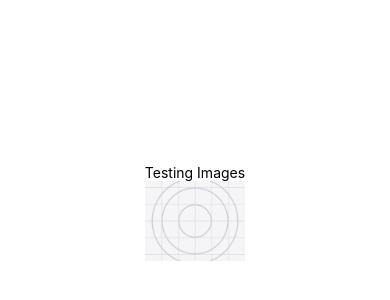
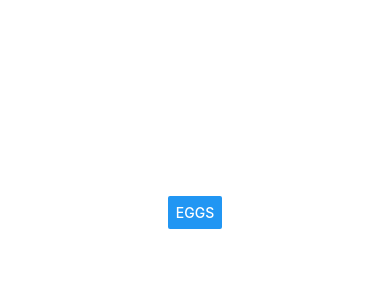
Before and after one commit to aa-ag/rntest, a React Native app in the folder DoneWithIt/: screen / in a window 390 px wide. Shown: the part 210-510 px from the top of the page. Built offline with nearby package versions, Linux system fonts and the light colour scheme.

Commit message:
Add buton

```diff
--- a/DoneWithIt/App.js
+++ b/DoneWithIt/App.js
@@ -1,13 +1,11 @@
 import React from "react";
-import { StyleSheet, Text, View, SafeAreaView, Image, TouchableWithoutFeedback } from 'react-native';
+import { StyleSheet, SafeAreaView } from 'react-native';
+import { Button } from "react-native-web";
 
 export default function App() {
   return (
     <SafeAreaView style={styles.container}>
-      <Text>Testing Images</Text>
-      <TouchableWithoutFeedback onPress={() => console.log("working!")}>
-        <Image style={{ width: 100, height: 80 }} source={require("./assets/icon.png")} />
-      </TouchableWithoutFeedback>
+      <Button title="Eggs" onPress={() => window.open("https://www.google.com/search?q=price+of+a+dozen+eggs+near+me")} />
     </SafeAreaView>
   );
 }
```
